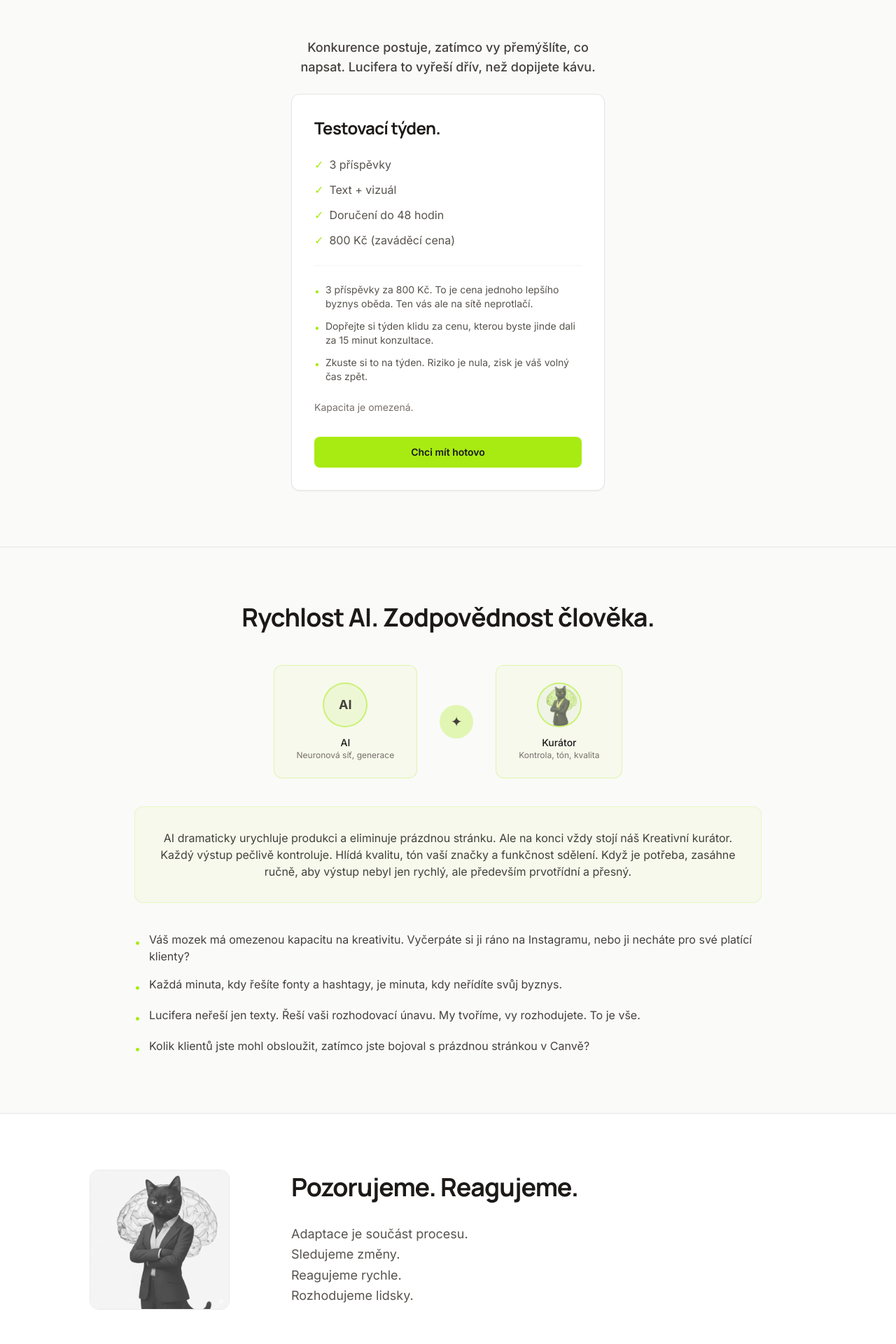
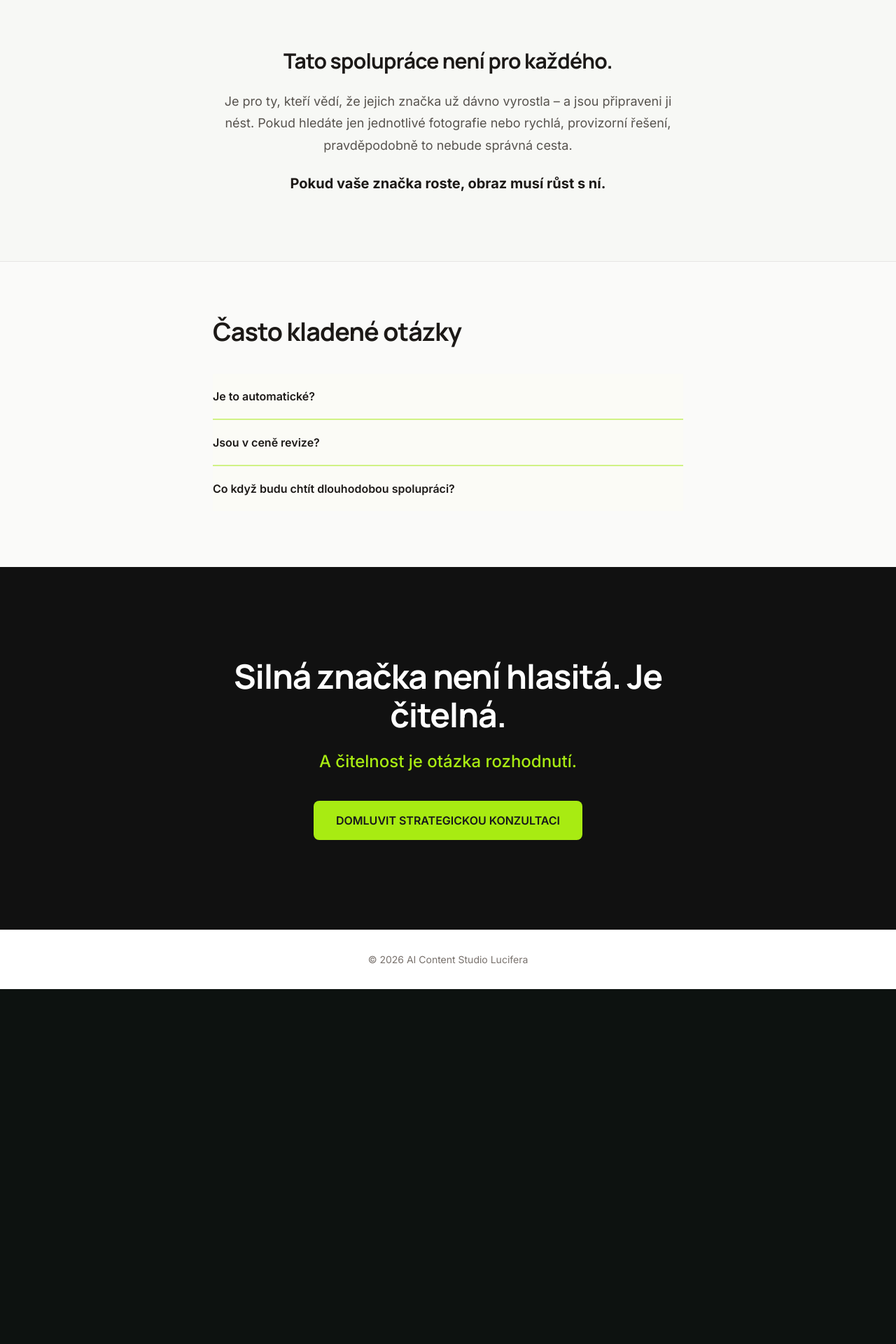
Before and after one commit to katarinabrics-eng/ai-content-studio, a Next.js app in the folder apps/content-studio/: page / in a window 1280 px wide. Shown: the part 6560-8480 px from the top of the page at 70% size. After the commit the page ends 7973 px from the top, so only its background shows below. Built offline with nearby package versions, Linux system fonts and the light colour scheme.

Commit message:
refactor: update HomePage content by specifying investment amount for premium identity and removing redundant sections to streamline user experience

```diff
--- a/apps/content-studio/src/app/page.tsx
+++ b/apps/content-studio/src/app/page.tsx
@@ -335,7 +335,7 @@ export default function HomePage() {
           <p
             className="mt-10 max-w-[720px] text-[16px] italic leading-[1.6] text-[#6E6E6E]"
           >
-            Investice do prémiové identity začíná na [doplň částku] a je vždy přizpůsobena rozsahu vašeho byznysu a vašim cílům.
+            Investice do prémiové identity začíná na 49 000 Kč a je vždy přizpůsobena rozsahu vašeho byznysu a vašim cílům.
           </p>
           <a
             href="/start"
@@ -343,126 +343,6 @@ export default function HomePage() {
           >
             Domluvit strategickou konzultaci
           </a>
-        </div>
-      </section>
-
-      <section id="testovaci-nabidka" className="w-full border-t border-stone-200 bg-stone-50 px-6 py-20 sm:px-8 lg:px-12">
-        <div className="mx-auto max-w-md">
-          <p className="mb-6 text-center text-lg font-medium text-stone-700">
-            Konkurence postuje, zatímco vy přemýšlíte, co napsat. Lucifera to vyřeší dřív, než dopijete kávu.
-          </p>
-          <div className="overflow-hidden rounded-xl border border-stone-200 bg-white p-8 shadow-sm">
-            <h2 className="text-2xl font-bold tracking-tight text-stone-900">
-              Testovací týden.
-            </h2>
-            <ul className="mt-6 space-y-3 text-stone-600">
-              <li className="flex items-center gap-2">
-                <span className="text-[#A8EB12]">✓</span> 3 příspěvky
-              </li>
-              <li className="flex items-center gap-2">
-                <span className="text-[#A8EB12]">✓</span> Text + vizuál
-              </li>
-              <li className="flex items-center gap-2">
-                <span className="text-[#A8EB12]">✓</span> Doručení do 48 hodin
-              </li>
-              <li className="flex items-center gap-2">
-                <span className="text-[#A8EB12]">✓</span> 800 Kč (zaváděcí cena)
-              </li>
-            </ul>
-            <ul className="mt-6 space-y-3 border-t border-stone-100 pt-6 text-sm text-stone-600">
-              <li className="flex gap-2">
-                <span className="mt-0.5 shrink-0 text-[#A8EB12]">•</span>
-                <span>3 příspěvky za 800 Kč. To je cena jednoho lepšího byznys oběda. Ten vás ale na sítě neprotlačí.</span>
-              </li>
-              <li className="flex gap-2">
-                <span className="mt-0.5 shrink-0 text-[#A8EB12]">•</span>
-                <span>Dopřejte si týden klidu za cenu, kterou byste jinde dali za 15 minut konzultace.</span>
-              </li>
-              <li className="flex gap-2">
-                <span className="mt-0.5 shrink-0 text-[#A8EB12]">•</span>
-                <span>Zkuste si to na týden. Riziko je nula, zisk je váš volný čas zpět.</span>
-              </li>
-            </ul>
-            <p className="mt-6 text-sm text-stone-500">
-              Kapacita je omezená.
-            </p>
-            <a
-              href="/start?plan=test-week"
-              className="mt-8 block w-full rounded-lg bg-[#A8EB12] py-3 text-center text-sm font-semibold text-zinc-900 hover:bg-[#A8EB12]/90"
-            >
-              Chci mít hotovo
-            </a>
-          </div>
-        </div>
-      </section>
-
-      <section id="proc-my" className="w-full border-t border-stone-200 bg-stone-50 px-6 py-20 sm:px-8 lg:px-12">
-        <div className="mx-auto max-w-4xl">
-          <h2 className="text-center text-3xl font-bold tracking-tight text-stone-900 md:text-4xl">
-            Rychlost AI. Zodpovědnost člověka.
-          </h2>
-          <div className="mt-12 flex flex-col items-center justify-center gap-8 sm:flex-row">
-            <div className="rounded-xl border border-[#A8EB12]/30 bg-[#A8EB12]/5 px-8 py-6 text-center">
-              <div className="mx-auto flex h-16 w-16 items-center justify-center rounded-full border-2 border-[#A8EB12]/50 bg-[#A8EB12]/10">
-                <span className="text-lg font-bold text-stone-700">AI</span>
-              </div>
-              <p className="mt-3 text-sm font-medium text-stone-900">AI</p>
-              <p className="text-xs text-stone-500">Neuronová síť, generace</p>
-            </div>
-            <div className="flex h-12 w-12 shrink-0 items-center justify-center rounded-full bg-[#A8EB12]/30 text-stone-700">
-              <span className="text-xl">✦</span>
-            </div>
-            <div className="rounded-xl border border-[#A8EB12]/30 bg-[#A8EB12]/5 px-8 py-6 text-center">
-              <div className="mx-auto flex h-16 w-16 items-center justify-center overflow-hidden rounded-full border-2 border-[#A8EB12]/50 bg-[#A8EB12]/10">
-                <img src="/placeholders/mia-mozek.png" alt="" className="h-full w-full object-cover opacity-60" />
-              </div>
-              <p className="mt-3 text-sm font-medium text-stone-900">Kurátor</p>
-              <p className="text-xs text-stone-500">Kontrola, tón, kvalita</p>
-            </div>
-          </div>
-          <div className="mt-10 rounded-xl border border-[#A8EB12]/20 bg-[#A8EB12]/5 p-8">
-            <p className="text-center text-stone-700">
-              AI dramaticky urychluje produkci a eliminuje prázdnou stránku. Ale na konci vždy stojí náš Kreativní kurátor.
-              Každý výstup pečlivě kontroluje. Hlídá kvalitu, tón vaší značky a funkčnost sdělení. Když je potřeba, zasáhne ručně, aby výstup nebyl jen rychlý, ale především prvotřídní a přesný.
-            </p>
-          </div>
-          <ul className="mt-10 space-y-4 text-stone-700">
-            <li className="flex gap-3">
-              <span className="mt-1 shrink-0 text-[#A8EB12]">•</span>
-              <span>Váš mozek má omezenou kapacitu na kreativitu. Vyčerpáte si ji ráno na Instagramu, nebo ji necháte pro své platící klienty?</span>
-            </li>
-            <li className="flex gap-3">
-              <span className="mt-1 shrink-0 text-[#A8EB12]">•</span>
-              <span>Každá minuta, kdy řešíte fonty a hashtagy, je minuta, kdy neřídíte svůj byznys.</span>
-            </li>
-            <li className="flex gap-3">
-              <span className="mt-1 shrink-0 text-[#A8EB12]">•</span>
-              <span>Lucifera neřeší jen texty. Řeší vaši rozhodovací únavu. My tvoříme, vy rozhodujete. To je vše.</span>
-            </li>
-            <li className="flex gap-3">
-              <span className="mt-1 shrink-0 text-[#A8EB12]">•</span>
-              <span>Kolik klientů jste mohl obsloužit, zatímco jste bojoval s prázdnou stránkou v Canvě?</span>
-            </li>
-          </ul>
-        </div>
-      </section>
-
-      <section id="kocka" className="w-full border-t border-stone-200 bg-white px-6 py-20 sm:px-8 lg:px-12">
-        <div className="mx-auto grid max-w-5xl gap-12 md:grid-cols-[minmax(0,240px)_1fr] md:items-center">
-          <div className="relative aspect-square w-full max-w-[200px] overflow-hidden rounded-xl border border-stone-200 bg-stone-100 grayscale opacity-80">
-            <img src="/placeholders/mia-mozek.png" alt="" className="h-full w-full object-cover object-center" />
-          </div>
-          <div>
-            <h2 className="text-3xl font-bold tracking-tight text-stone-900 md:text-4xl">
-              Pozorujeme. Reagujeme.
-            </h2>
-            <p className="mt-8 whitespace-pre-line text-lg leading-relaxed text-stone-600">
-              {`Adaptace je součást procesu.
-Sledujeme změny.
-Reagujeme rychle.
-Rozhodujeme lidsky.`}
-            </p>
-          </div>
         </div>
       </section>
 
```
